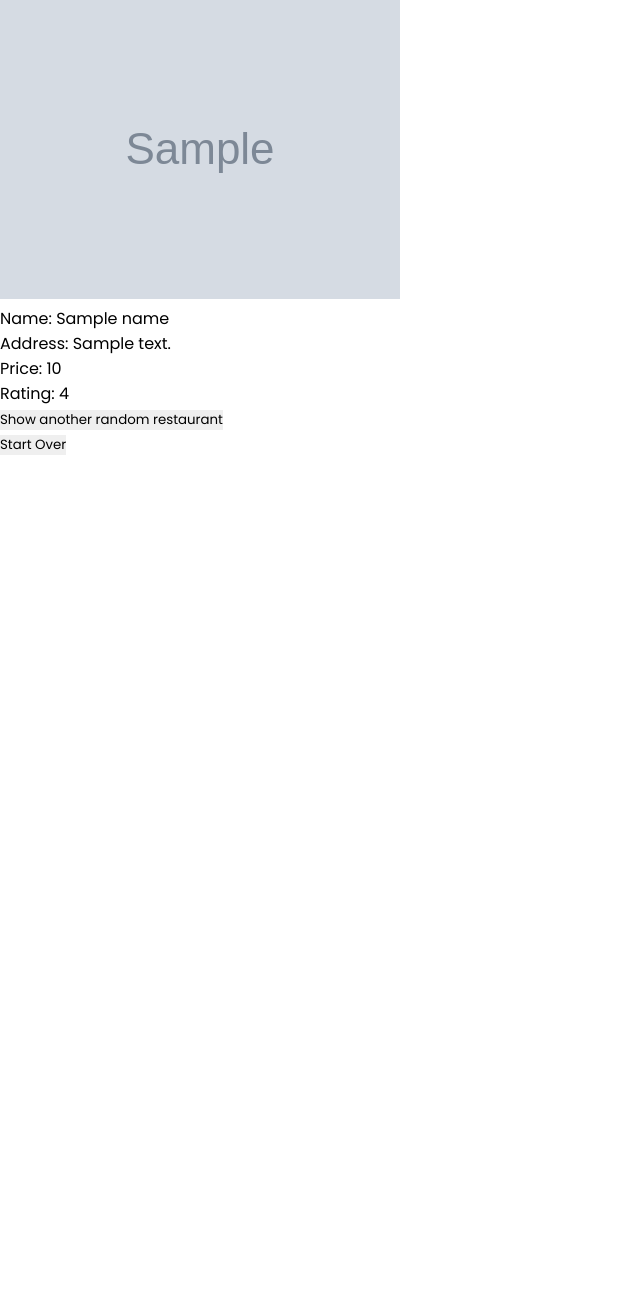
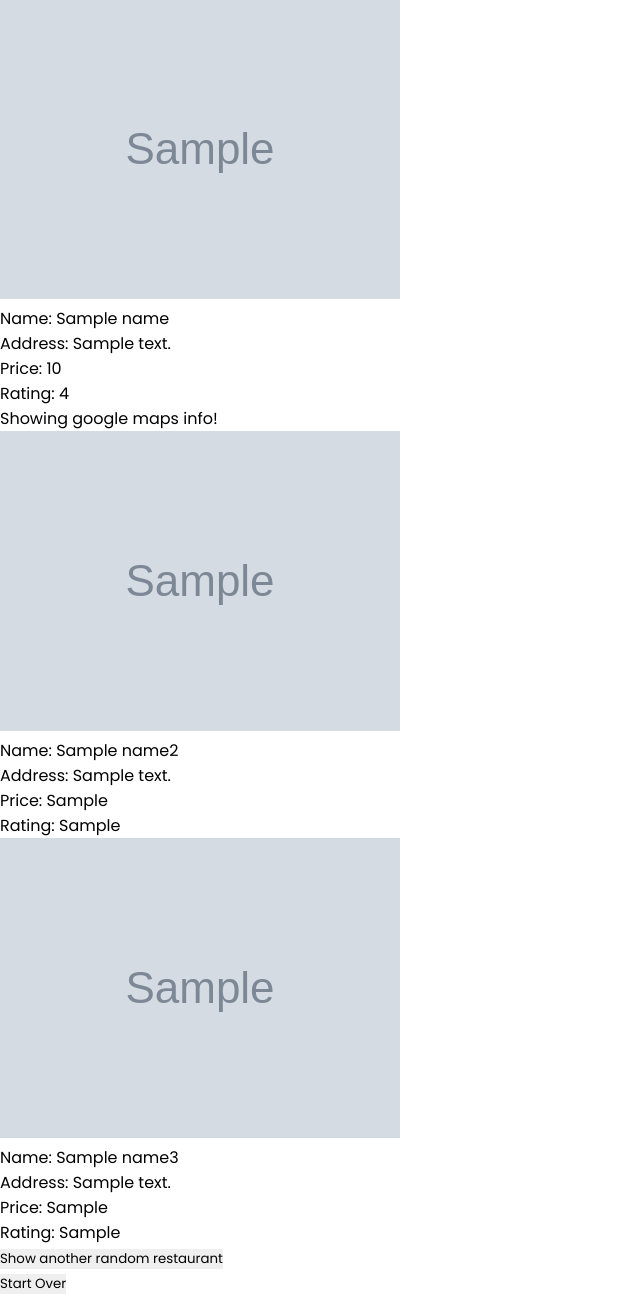
Before and after one commit to NotNihalx/FoodMe, a Flask app: template templates/results.html in a window 1280 px wide. Shown: the part 30-1325 px from the top of the page, without its empty margins (0-640 px from the left). Before the commit the page ends 485 px from the top, so only its background shows below. Run offline with Flask 2, Linux system fonts and the light colour scheme; the template is opened without the code that fills it: most values are stand-ins (such as "Sample title", 1, 10 or a date in 2020); grey boxes marked "Sample" are stand-in pictures; some libraries are stand-ins or nearby versions.

Commit message:
Added ability to show multiple results

```diff
--- a/app.py
+++ b/app.py
@@ -2,11 +2,13 @@
 from flask import Flask, request, render_template, redirect, url_for, jsonify, flash
 import datetime, os, random, requests
 from yelpapi import YelpAPI
+from flask_googlemaps import GoogleMaps, Map
 
 #init yelp api
 
 #yelp key
 yelp_key = 'pWLFRJGIhT0GzVd_QuUlAj6WhYI1MQH4raO9u6_8VNN0C9YpAus_lq3B8HrrsRinGSdxBFt3pvjPuIoEVoj1hTuHhyDdApOZdRgkdcxNvzxSj4WyZXjqjztGO3AYYHYx'
+google_maps_key = 'AIzaSyBBSt28jTrLVUwrYGpsLESpvxv7hk_Cpqs'
 
 YelpAPI = YelpAPI(yelp_key, timeout_s = 3.0)
 
@@ -15,6 +17,17 @@
 
 app = Flask(__name__)
 app.secret_key = os.urandom(24)
+GoogleMaps(app, key=google_maps_key)
+
+
+def get_coordinates(API_KEY, address_text):
+    response = requests.get(
+        "https://maps.googleapis.com/maps/api/geocode/json?address="
+        + address_text
+        + "&key="
+        + API_KEY
+    ).json()
+    return response["results"][0]["geometry"]["location"]
 
 
 @app.route('/')
@@ -93,8 +106,6 @@
 
 def results():
 
-    print(restaurant_list)
-
     if request.method == 'Post':
         # add feature to reset
         pass
@@ -102,23 +113,52 @@
     else:
 
         option1 = ''
+        option2 = ''
+        option3 = ''
 
         try:
             option1 = restaurant_list[random.randint(0, len(restaurant_list) - 1)]
+            restaurant_list.remove(option1)
+            option2 = restaurant_list[random.randint(0, len(restaurant_list) - 1)]
+            restaurant_list.remove(option2)
+            option3 = restaurant_list[random.randint(0, len(restaurant_list) - 1)]
 
         except:
             flash("We could not find any restaruants for your cuisine type and/or location within 10 miles. Please try again!")
             print("Database empty")
             return render_template('search.html')
 
+        restaurant_coordinates1 = get_coordinates(google_maps_key, f"{option1['address']} {option1['user_entered_location']}")
+        print(restaurant_coordinates1['lat'])
+        print(restaurant_coordinates1['lng'])
+
         context = {
+            # Option 1
             'name': option1['name'],
             'price': option1['price'],
             'rating': option1['rating'],
             'address': option1['address'],
             'image': option1['image'],
             'restaurant_type': option1['user_entered_type'],
-            'restaurant_location': option1['user_entered_location']
+            'restaurant_location': option1['user_entered_location'],
+            'lat': restaurant_coordinates1['lat'],
+            'lng': restaurant_coordinates1['lng'],
+            # Option 2
+            'name2': option2['name'],
+            'price2': option2['price'],
+            'rating2': option2['rating'],
+            'address2': option2['address'],
+            'image2': option2['image'],
+            'restaurant_type': option1['user_entered_type'],
+            'restaurant_location': option1['user_entered_location'],
+            # Option 3
+            'name3': option3['name'],
+            'price3': option3['price'],
+            'rating3': option3['rating'],
+            'address3': option3['address'],
+            'image3': option3['image'],
+            'restaurant_type3': option3['user_entered_type'],
+            'restaurant_location3': option3['user_entered_location']
         }
 
         return render_template('results.html', **context)
--- a/ip.txt
+++ b/ip.txt
@@ -0,0 +1 @@
+153.33.64.42
--- a/microservice.py
+++ b/microservice.py
@@ -1,3 +1,5 @@
+#Nihal's microservice
+
 import requests
 
 def get_loc():
--- a/templates/results.html
+++ b/templates/results.html
@@ -5,6 +5,7 @@
 {% endblock title %}
 
 {%block content %}
+
 
 <body>
   <div class="container-fluid">
@@ -16,9 +17,42 @@
               <p>Address: {{ address }}</p>
               <p>Price: {{ price }}</p>
               <p>Rating: {{ rating }}</p>
+
+              <p>Showing google maps info! </p>
+              <p>
+
+                {% with %}
+
+                {% set location=(44.59116760000001, -123.2529633) %}
+                {% set style="width:900px;height:400px;"%}
+
+                {{
+                googlemap(
+                "simple-map",
+                location.0, location.1,
+                markers=[location,],
+                style=style,
+                zoom=18
+                )
+                }}
+
+                {% endwith %}
+            </p>
+
+              <img src="{{ image2 }}" alt="{{ name2 }} image">
+              <p>Name: {{ name2 }}</p>
+              <p>Address: {{ address2 }}</p>
+              <p>Price: {{ price2 }}</p>
+              <p>Rating: {{ rating2 }}</p>
+
+
+              <img src="{{ image3 }}" alt="{{ name3 }} image">
+              <p>Name: {{ name3 }}</p>
+              <p>Address: {{ address3 }}</p>
+              <p>Price: {{ price3 }}</p>
+              <p>Rating: {{ rating3 }}</p>
+
               <button class = "btn btn-primary" onClick="window.location.reload();">Show another random restaurant</button>
-
-              <!-- <button class = "btn btn-primary" onClick="window.location.reload();">Show another random restaurant</button> -->
 
               <form method='POST'>
                   <button class = "btn btn-danger" type="submit" class="submit" value="Start Over" name="button">Start Over</button>
```
